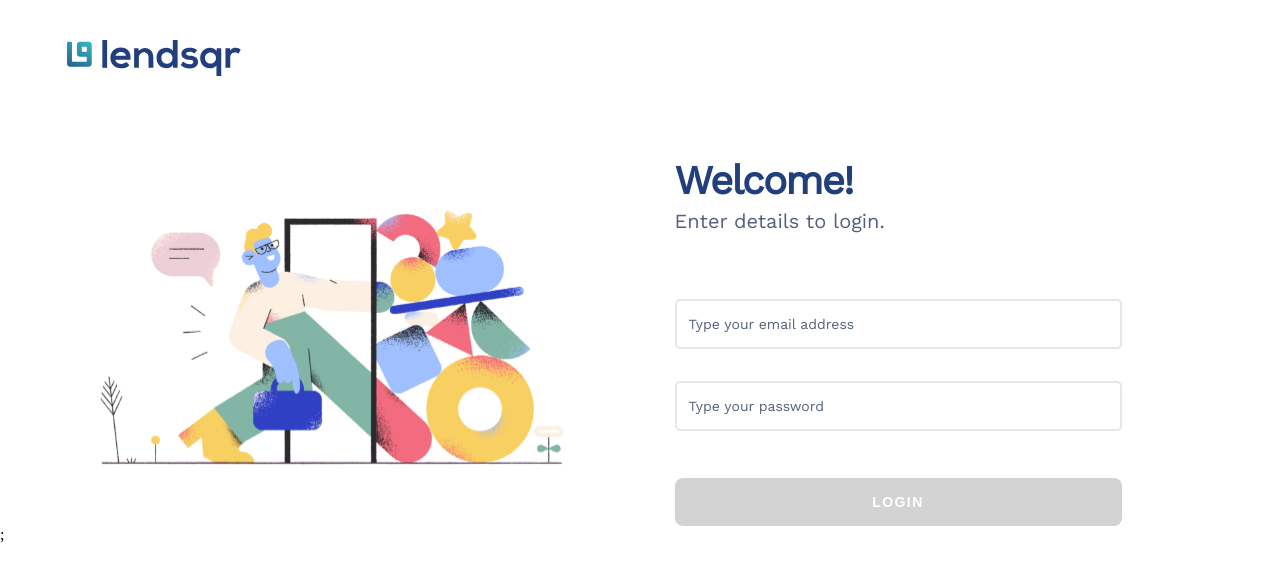
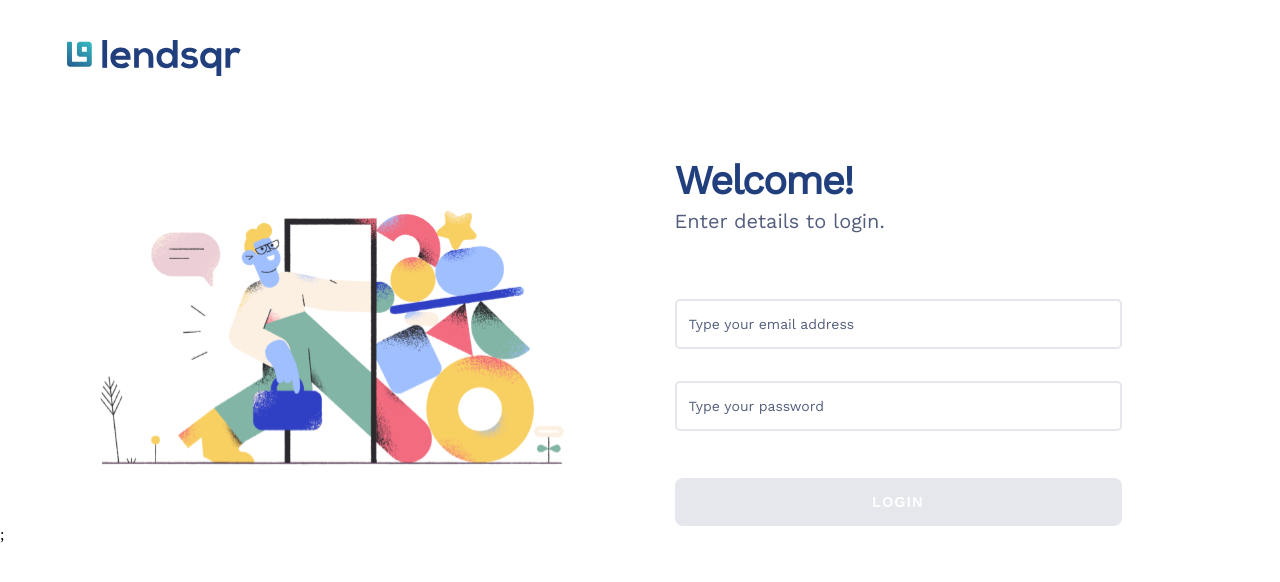
Before and after one commit to frankoadeleye/lendsqr-fe-test, a React (Create React App) app: page /login in a window 1280 px wide. Shown: the top 582 px of the page. Built offline with nearby package versions, Linux system fonts and the light colour scheme.

Commit message:
feat: added dropdown and submit disable bgcolor

```diff
--- a/src/common/button/styled.scss
+++ b/src/common/button/styled.scss
@@ -23,7 +23,7 @@ button {
   }
 
   &:disabled {
-    background: lightgray;
+    background: rgba(84, 95, 125, 0.15);
     cursor: default;
   }
 }
--- a/src/common/form-input/styled.scss
+++ b/src/common/form-input/styled.scss
@@ -19,6 +19,7 @@
     background: #ffffff;
     border: 2px solid rgba(84, 95, 125, 0.15);
     border-radius: 5px;
+    font-family: "Work Sans", sans-serif !important;
 
     &::placeholder {
       padding-left: 0px;
```
